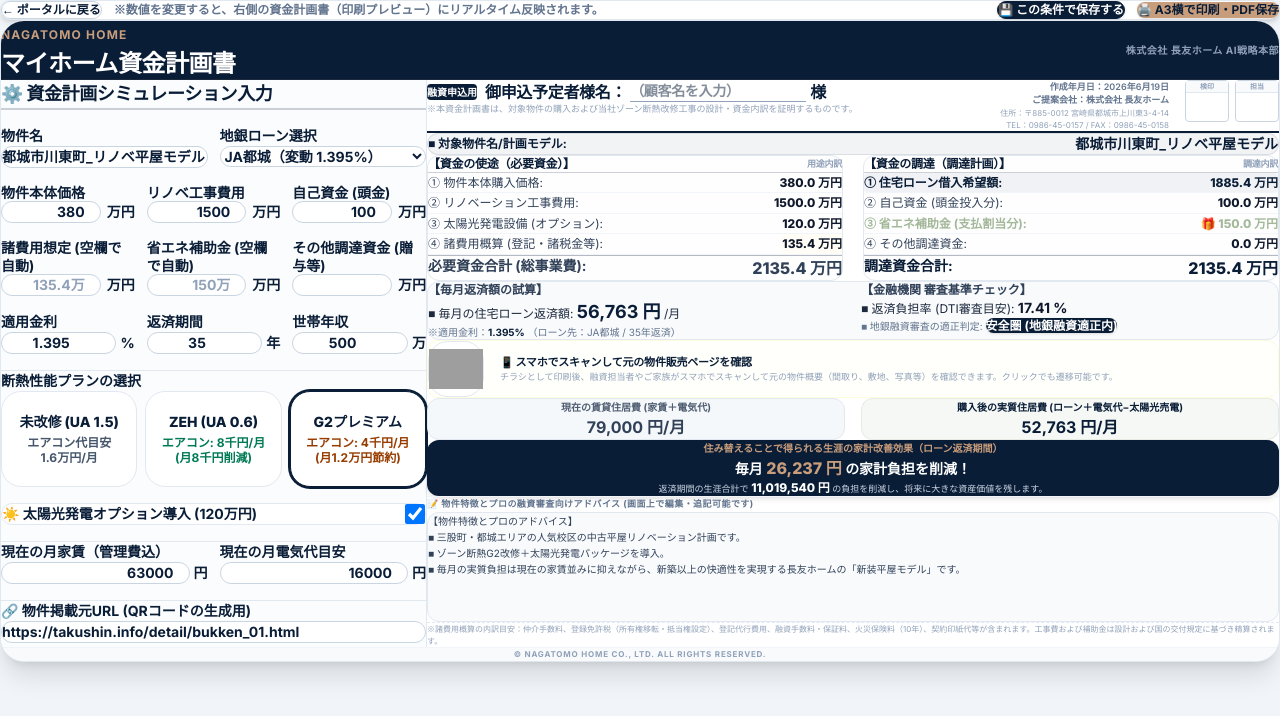
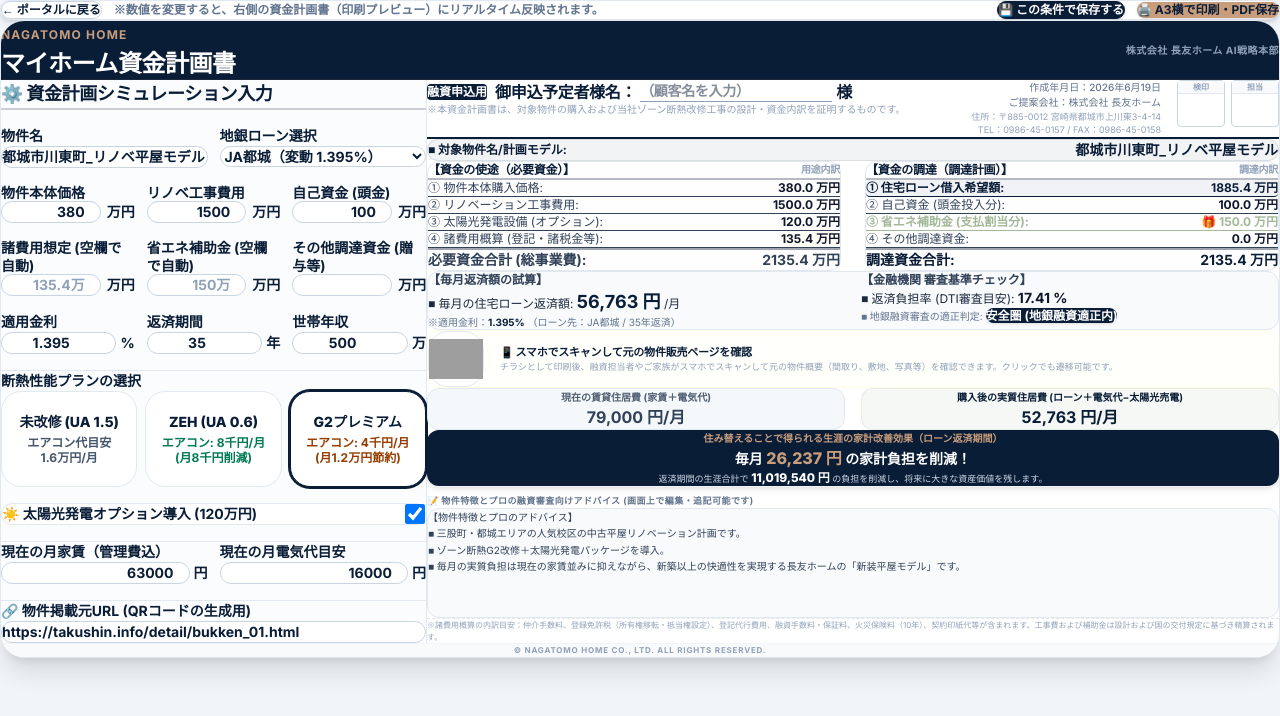
Before and after one commit to nagatomo-home-admin/vr-viewer, a Next.js app: page /finance/1 in a window 1280 px wide. Shown: the top 716 px of the page. Built offline with nearby package versions, Linux system fonts and the light colour scheme; grey boxes are pictures that could not be loaded.

Commit message:
fix: 印刷時の文字サイズ拡大、安全マージン調整、2ページ目白紙防止

```diff
--- a/src/app/finance/[propertyIndex]/FinanceCalculatorClient.tsx
+++ b/src/app/finance/[propertyIndex]/FinanceCalculatorClient.tsx
@@ -374,6 +374,7 @@ export default function FinanceCalculatorClient({
         padding: 0 !important;
         margin: 0 !important;
         zoom: 1.0 !important;
+        overflow: hidden !important; /* 2ページ目の発生をブラウザレベルで強制カット */
         -webkit-print-color-adjust: exact !important;
         print-color-adjust: exact !important;
       }
@@ -396,10 +397,13 @@ export default function FinanceCalculatorClient({
       .no-print {
         display: none !important;
       }
-      /* 印刷時は外側の親コンテナのパディングをゼロにする */
+      /* 印刷時は外側の親コンテナのサイズを制限し、2ページ目の発生をカットする */
       div.w-full.flex-1 {
         padding: 0 !important;
         margin: 0 !important;
+        height: 290mm !important;
+        max-height: 290mm !important;
+        overflow: hidden !important;
       }
       .print-card {
         box-shadow: none !important;
@@ -408,8 +412,8 @@ export default function FinanceCalculatorClient({
         max-width: 100% !important;
         margin: 0 !important;
         padding: 0 !important;
-        height: 272mm !important; /* A3印刷可能縦幅(285mm)に余裕で収まる高さに厳密に固定 */
-        max-height: 272mm !important;
+        height: 275mm !important; /* 安全マージンを考慮した用紙全体の縦幅 */
+        max-height: 275mm !important;
         overflow: hidden !important; /* 2ページ目を絶対に発生させない */
       }
       /* 入力欄の背景や枠線を印刷向けにすっきりさせる */
@@ -443,7 +447,7 @@ export default function FinanceCalculatorClient({
         display: flex !important;
         flex-direction: column !important;
         justify-content: space-between !important; /* 等間隔に美しく分散配置 */
-        height: 236mm !important; /* ヘッダー(18mm)とフッター(10mm)を引いた高さ */
+        height: 238mm !important; /* 要素が詰まらないよう高さを確保 */
       }
     }
   `;
@@ -818,19 +822,19 @@ export default function FinanceCalculatorClient({
                右半分：資金計画書（銀行提出用レイアウト）
                ========================================== */}
           <div className="col-span-12 lg:col-span-8 p-6 flex flex-col justify-between" id="printArea">
-            <div className="space-y-5">
+            <div className="space-y-4">
               {/* 融資申込ヘッダー情報 */}
               <div className="flex justify-between items-start border-b-2 border-[#0A1D37] pb-3">
                 <div className="space-y-1">
                   <div className="flex items-center gap-2">
-                    <span className="text-[10px] font-bold text-white bg-[#0A1D37] px-2.5 py-0.5 rounded">
+                    <span className="text-xs font-bold text-white bg-[#0A1D37] px-2 py-0.5 rounded">
                       融資申込用
                     </span>
-                    <h2 className="text-sm md:text-base font-bold text-[#0A1D37] flex items-center gap-1">
+                    <h2 className="text-base font-bold text-[#0A1D37] flex items-center gap-1">
                       御申込予定者様名：
                       <input
                         type="text"
-                        className="border-b border-slate-400 focus:outline-none focus:border-[#0A1D37] font-bold px-2 py-0.5 text-xs md:text-sm w-36 md:w-44 bg-transparent text-[#0A1D37]"
+                        className="border-b border-slate-400 focus:outline-none focus:border-[#0A1D37] font-bold px-2 py-0.5 text-sm w-48 bg-transparent text-[#0A1D37]"
                         placeholder="（顧客名を入力）"
                         value={clientName}
                         onChange={e => setClientName(e.target.value)}
@@ -838,30 +842,30 @@ export default function FinanceCalculatorClient({
                       様
                     </h2>
                   </div>
-                  <p className="text-[9px] text-slate-400 leading-none">
+                  <p className="text-[10px] text-slate-400 leading-none">
                     ※本資金計画書は、対象物件の購入および当社ゾーン断熱改修工事の設計・資金内訳を証明するものです。
                   </p>
                 </div>
                 <div className="text-right flex items-start gap-4">
-                  <div className="text-[9px] text-slate-500 font-semibold leading-normal">
+                  <div className="text-[10px] text-slate-500 font-medium leading-normal">
                     <p>作成年月日：{todayStr}</p>
                     <p>ご提案会社：株式会社 長友ホーム</p>
-                    <p className="text-[8px] text-slate-400 font-normal">
+                    <p className="text-[9px] text-slate-400 font-normal">
                       住所：〒885-0012 宮崎県都城市上川東3-4-14
                     </p>
-                    <p className="text-[8px] text-slate-400 font-normal">
+                    <p className="text-[9px] text-slate-400 font-normal">
                       TEL：0986-45-0157 / FAX：0986-45-0158
                     </p>
                   </div>
                   {/* 捺印枠 */}
                   <div className="flex items-center gap-1.5 -mt-1.5">
-                    <div className="border border-slate-300 w-11 text-center text-[7px] text-slate-400 rounded">
+                    <div className="border border-slate-300 w-12 text-center text-[8px] text-slate-400 rounded">
                       <div className="bg-slate-50 py-0.5 border-b border-slate-200 font-bold">検印</div>
-                      <div className="h-7"></div>
+                      <div className="h-8"></div>
                     </div>
-                    <div className="border border-slate-300 w-11 text-center text-[7px] text-slate-400 rounded">
+                    <div className="border border-slate-300 w-12 text-center text-[8px] text-slate-400 rounded">
                       <div className="bg-slate-50 py-0.5 border-b border-slate-200 font-bold">担当</div>
-                      <div className="h-7"></div>
+                      <div className="h-8"></div>
                     </div>
                   </div>
                 </div>
@@ -869,70 +873,70 @@ export default function FinanceCalculatorClient({
 
               {/* 物件名表示 */}
               <div className="flex justify-between items-center bg-[#0A1D37]/5 px-4 py-2 rounded-lg border border-[#0A1D37]/10">
-                <span className="text-[10px] md:text-xs font-bold text-[#0A1D37]">■ 対象物件名/計画モデル:</span>
-                <strong className="text-xs md:text-sm font-bold text-[#0A1D37]">{propName}</strong>
+                <span className="text-xs font-bold text-[#0A1D37]">■ 対象物件名/計画モデル:</span>
+                <strong className="text-sm font-bold text-[#0A1D37]">{propName}</strong>
               </div>
 
               {/* 使途 & 調達 バランスシート対比 (縦の文字間・行間スペースを確保) */}
-              <div className="grid grid-cols-2 gap-5">
+              <div className="grid grid-cols-2 gap-6">
                 {/* 左：使途（必要資金） */}
                 <div className="border border-slate-200 rounded-xl p-4 bg-slate-50/20">
-                  <h3 className="font-bold text-[#0A1D37] border-b border-[#0A1D37]/20 pb-1.5 mb-2.5 flex justify-between items-center text-[10px] md:text-xs">
+                  <h3 className="font-bold text-[#0A1D37] border-b-2 border-[#0A1D37]/30 pb-1.5 mb-2.5 flex justify-between items-center text-xs">
                     <span>【資金の使途（必要資金）】</span>
-                    <span className="text-[8px] md:text-[9px] text-slate-400">用途内訳</span>
+                    <span className="text-[10px] text-slate-400">用途内訳</span>
                   </h3>
-                  <div className="space-y-3 text-[10px] md:text-xs text-slate-700 leading-relaxed">
-                    <div className="flex justify-between border-b border-slate-100 pb-1.5">
+                  <div className="space-y-2 text-xs text-slate-700">
+                    <div className="flex justify-between border-b border-slate-150 pb-1">
                       <span>① 物件本体購入価格:</span>
-                      <span className="font-extrabold text-slate-900">{priceMan.toFixed(1)} 万円</span>
+                      <span className="font-bold text-slate-900">{priceMan.toFixed(1)} 万円</span>
                     </div>
-                    <div className="flex justify-between border-b border-slate-100 pb-1.5">
+                    <div className="flex justify-between border-b border-slate-150 pb-1">
                       <span>② リノベーション工事費用:</span>
-                      <span className="font-extrabold text-slate-900">{renovationCost.toFixed(1)} 万円</span>
+                      <span className="font-bold text-slate-900">{renovationCost.toFixed(1)} 万円</span>
                     </div>
-                    <div className="flex justify-between border-b border-slate-100 pb-1.5">
+                    <div className="flex justify-between border-b border-slate-150 pb-1">
                       <span>③ 太陽光発電設備 (オプション):</span>
-                      <span className="font-extrabold text-slate-900">{results.solarCost.toFixed(1)} 万円</span>
+                      <span className="font-bold text-slate-900">{results.solarCost.toFixed(1)} 万円</span>
                     </div>
-                    <div className="flex justify-between border-b border-slate-100 pb-1.5">
+                    <div className="flex justify-between border-b border-slate-150 pb-1">
                       <span>④ 諸費用概算 (登記・諸税金等):</span>
-                      <span className="font-extrabold text-slate-900 bg-amber-50/50 px-1.5 rounded">
+                      <span className="font-bold text-slate-900 bg-amber-50/50 px-1 rounded">
                         {results.finalMiscCost.toFixed(1)} 万円
                       </span>
                     </div>
-                    <div className="flex justify-between border-t border-[#0A1D37]/30 pt-2 font-bold text-red-650 text-xs md:text-sm">
+                    <div className="flex justify-between border-t-2 border-[#0A1D37]/40 pt-2 font-bold text-red-650 text-sm">
                       <span>必要資金合計 (総事業費):</span>
-                      <span className="text-base font-extrabold">{results.totalProjectCost.toFixed(1)} 万円</span>
+                      <span>{results.totalProjectCost.toFixed(1)} 万円</span>
                     </div>
                   </div>
                 </div>
 
                 {/* 右：調達（調達計画） */}
                 <div className="border border-slate-200 rounded-xl p-4 bg-slate-50/20">
-                  <h3 className="font-bold text-[#0A1D37] border-b border-[#0A1D37]/20 pb-1.5 mb-2.5 flex justify-between items-center text-[10px] md:text-xs">
+                  <h3 className="font-bold text-[#0A1D37] border-b-2 border-[#0A1D37]/30 pb-1.5 mb-2.5 flex justify-between items-center text-xs">
                     <span>【資金の調達（調達計画）】</span>
-                    <span className="text-[8px] md:text-[9px] text-slate-400">調達内訳</span>
+                    <span className="text-[10px] text-slate-400">調達内訳</span>
                   </h3>
-                  <div className="space-y-3 text-[10px] md:text-xs text-slate-700 leading-relaxed">
-                    <div className="flex justify-between border-b border-slate-100 pb-1.5 font-bold text-[#0A1D37] bg-[#0A1D37]/5 p-0.5 rounded -mx-0.5">
+                  <div className="space-y-2 text-xs text-slate-700">
+                    <div className="flex justify-between border-b border-slate-150 pb-1 font-bold text-[#0A1D37] bg-[#0A1D37]/5 p-1 rounded -mx-1">
                       <span>① 住宅ローン借入希望額:</span>
-                      <span className="font-extrabold">{results.loanAmount.toFixed(1)} 万円</span>
+                      <span>{results.loanAmount.toFixed(1)} 万円</span>
                     </div>
-                    <div className="flex justify-between border-b border-slate-100 pb-1.5">
+                    <div className="flex justify-between border-b border-slate-150 pb-1">
                       <span>② 自己資金 (頭金投入分):</span>
-                      <span className="font-extrabold text-slate-900">{downPayment.toFixed(1)} 万円</span>
+                      <span className="font-bold text-slate-900">{downPayment.toFixed(1)} 万円</span>
                     </div>
-                    <div className="flex justify-between border-b border-slate-100 pb-1.5 text-[#A3B899] font-bold">
+                    <div className="flex justify-between border-b border-slate-150 pb-1 text-[#A3B899] font-bold">
                       <span>③ 省エネ補助金 (支払割当分):</span>
-                      <span className="font-extrabold">🎁 {results.finalSubsidy.toFixed(1)} 万円</span>
+                      <span>🎁 {results.finalSubsidy.toFixed(1)} 万円</span>
                     </div>
-                    <div className="flex justify-between border-b border-slate-100 pb-1.5 text-slate-700">
+                    <div className="flex justify-between border-b border-slate-150 pb-1 text-slate-700">
                       <span>④ その他調達資金:</span>
-                      <span className="font-extrabold text-slate-900">{otherFunding.toFixed(1)} 万円</span>
+                      <span className="font-bold text-slate-900">{otherFunding.toFixed(1)} 万円</span>
                     </div>
-                    <div className="flex justify-between border-t border-[#0A1D37]/30 pt-2 font-bold text-[#0A1D37] text-xs md:text-sm">
+                    <div className="flex justify-between border-t-2 border-[#0A1D37]/40 pt-2 font-bold text-[#0A1D37] text-sm">
                       <span>調達資金合計:</span>
-                      <span className="text-base font-extrabold">{results.totalProjectCost.toFixed(1)} 万円</span>
+                      <span>{results.totalProjectCost.toFixed(1)} 万円</span>
                     </div>
                   </div>
                 </div>
@@ -973,26 +977,26 @@ export default function FinanceCalculatorClient({
 
               {/* QRコード表示エリア */}
               {qrCodeUrl && (
-                <div className="flex items-center gap-4 bg-yellow-50/20 p-3.5 rounded-xl border border-yellow-100/50 text-[10px] md:text-xs">
+                <div className="flex items-center gap-4 bg-yellow-50/20 p-3 rounded-xl border border-yellow-100/40 text-xs">
                   <a
                     href={propUrl}
                     target="_blank"
                     rel="noopener noreferrer"
                     className="block flex-shrink-0 hover:scale-105 transition cursor-pointer"
                   >
-                    <div className="w-12 h-12 md:w-14 md:h-14 border border-slate-200 p-1 bg-white rounded-lg flex items-center justify-center">
+                    <div className="w-14 h-14 border border-slate-200 p-1 bg-white rounded-lg flex items-center justify-center">
                       <img src={qrCodeUrl} alt="物件詳細QR" className="w-full h-full object-contain" />
                     </div>
                   </a>
                   <div className="no-print">
-                    <h4 className="font-bold text-[#0A1D37] text-[10px] md:text-[11px]">
+                    <h4 className="font-bold text-[#0A1D37] text-[11px]">
                       📱 スマホでスキャンして元の物件販売ページを確認
                     </h4>
-                    <p className="text-[8px] md:text-[9px] text-slate-400 leading-normal mt-0.5">
+                    <p className="text-[9px] text-slate-400 leading-normal mt-0.5">
                       チラシとして印刷後、融資担当者やご家族がスマホでスキャンして元の物件概要（間取り、敷地、写真等）を確認できます。クリックでも遷移可能です。
                     </p>
                   </div>
-                  <div className="hidden print:block text-[8px] md:text-[9px] text-slate-400">
+                  <div className="hidden print:block text-[9px] text-slate-400">
                     <p>
                       ※本資金計画書の詳細な販売情報・土地建物登記スペックを確認する場合は、左記QRコードをスマホでスキャンしてください。
                     </p>
@@ -1004,36 +1008,36 @@ export default function FinanceCalculatorClient({
               <div className="space-y-3">
                 <div className="grid grid-cols-2 gap-4">
                   <div className="bg-slate-100/70 p-3 rounded-xl border border-slate-200 text-center">
-                    <span className="text-[#0A1D37]/70 text-[9px] md:text-[10px] font-bold block">
+                    <span className="text-[#0A1D37]/70 text-[10px] font-bold block">
                       現在の賃貸住居費 (家賃＋電気代)
                     </span>
-                    <span className="text-sm md:text-base font-bold text-slate-700 block mt-0.5">
+                    <span className="text-base font-bold text-slate-700 block mt-0.5">
                       {results.currentHousingCost.toLocaleString()} 円/月
                     </span>
                   </div>
                   {/* 白飛びしていた金額を濃いネイビー(#0A1D37)に修正 */}
                   <div className="bg-[#A3B899]/10 p-3 rounded-xl border border-[#A3B899]/20 text-center">
-                    <span className="text-[#0A1D37] text-[9px] md:text-[10px] font-bold block">
+                    <span className="text-[#0A1D37] text-[10px] font-bold block">
                       購入後の実質住居費 (ローン＋電気代−太陽光売電)
                     </span>
-                    <span className="text-sm md:text-base text-[#0A1D37] font-bold block mt-0.5">
+                    <span className="text-base text-[#0A1D37] font-bold block mt-0.5">
                       {results.actualHousingCost.toLocaleString()} 円/月
                     </span>
                   </div>
                 </div>
 
                 <div className="bg-[#0A1D37] text-white p-3.5 rounded-xl text-center shadow-md">
-                  <p className="text-[9px] md:text-[10px] text-[#C89D7C] font-bold">
+                  <p className="text-[10px] text-[#C89D7C] font-bold">
                     住み替えることで得られる生涯の家計改善効果（ローン返済期間）
                   </p>
-                  <p className="text-xs md:text-sm font-bold mt-1">
-                    毎月{' '}
-                    <span className="text-sm md:text-base text-[#C89D7C] font-extrabold">
+                  <p className="text-sm font-bold mt-1">
+                    毎月 {' '}
+                    <span className="text-base text-[#C89D7C] font-extrabold">
                       {results.monthlyDiff.toLocaleString()} 円
                     </span>{' '}
                     の家計負担を削減！
                   </p>
-                  <p className="text-[8px] md:text-[9px] text-slate-300 mt-1">
+                  <p className="text-[9px] text-slate-300 mt-1">
                     返済期間の生涯合計で{' '}
                     <strong className="text-white text-xs font-extrabold">
                       {results.lifetimeDiff.toLocaleString()} 円
```
